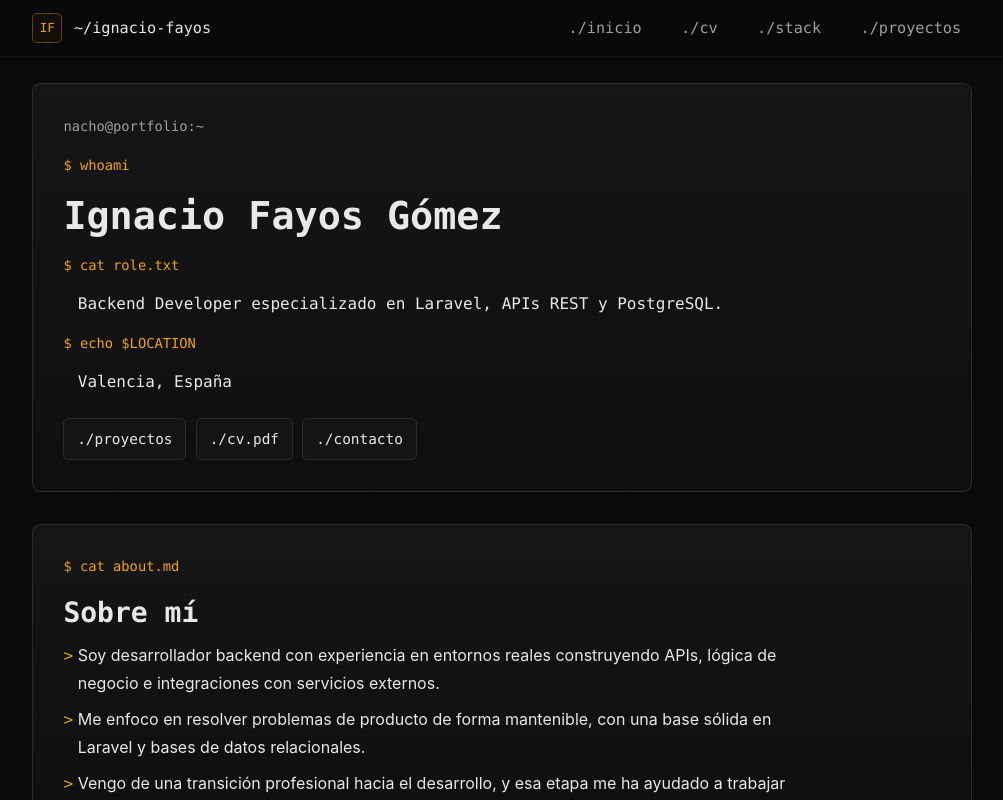
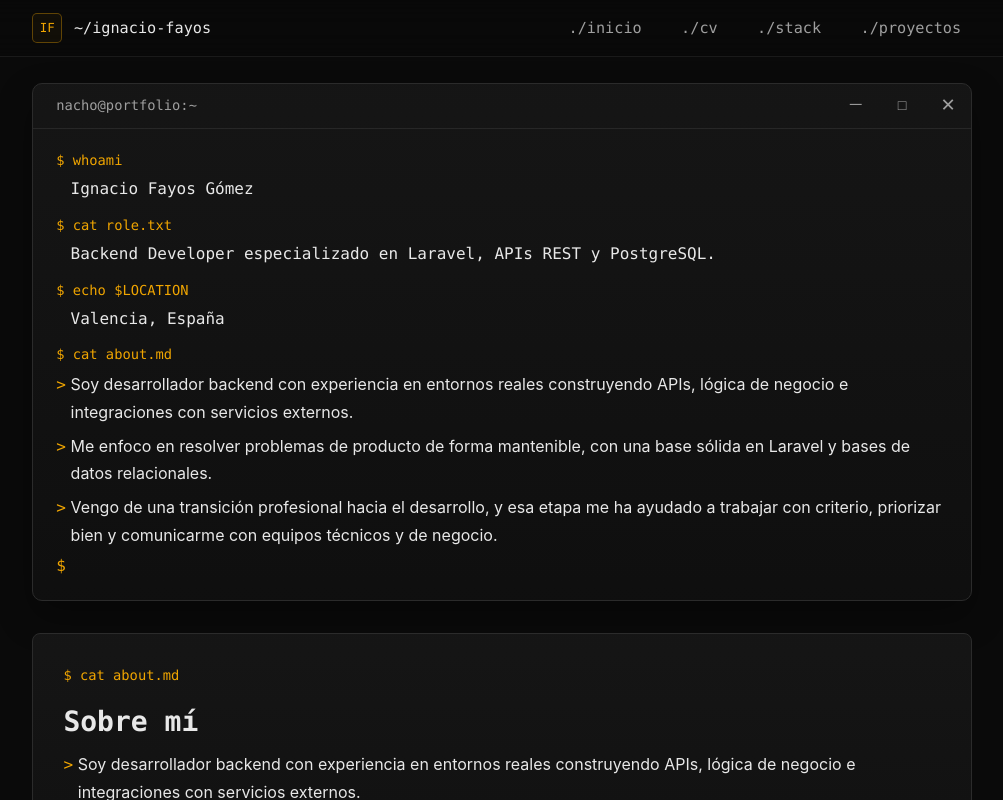
Before and after one commit to NachoFayos/Personal_portfolio, a Next.js app in the folder frontend/: page / in a window 1280 px wide. Shown: the top 800 px of the page, without its empty margins (138-1141 px from the left). Built offline with nearby package versions, Linux system fonts and the light colour scheme.

Commit message:
feat: refine terminal intro window

```diff
--- a/frontend/app/globals.css
+++ b/frontend/app/globals.css
@@ -151,7 +151,7 @@ a {
   background: rgba(240, 165, 0, 0.04);
 }
 
-.hero,
+.intro-window,
 .section {
   border: 1px solid var(--border);
   border-radius: 8px;
@@ -160,11 +160,18 @@ a {
     rgba(22, 22, 22, 0.95) 0%,
     rgba(15, 15, 15, 0.96) 100%
   );
+}
+
+.section {
   padding: 1.5rem;
 }
 
-.hero {
+.intro-window {
   margin-bottom: 2rem;
+  padding: 0;
+  border-radius: 10px;
+  box-shadow: 0 16px 36px rgba(0, 0, 0, 0.32);
+  overflow: hidden;
 }
 
 .section + .section {
@@ -198,10 +205,18 @@ a {
   font-size: 0.86rem;
 }
 
+.intro-window .section__command {
+  margin: 0 0 0.15rem;
+}
+
+.intro-window .terminal-copy {
+  margin-top: 0;
+  gap: 0.4rem;
+}
+
 h1,
 h2,
 h3,
-.hero__actions,
 .entry__meta,
 .tag,
 .status,
@@ -227,41 +242,126 @@ h3 {
 }
 
 .hero__output,
+.cursor {
+  margin-left: 0.2rem;
+  color: var(--accent);
+  animation: blink 1.1s steps(1) infinite;
+}
+
 .section__subtitle,
 .entry__meta,
 .status {
   color: var(--text-muted);
 }
 
-.hero__prompt {
-  margin: 0 0 1rem;
+.intro-window__bar {
+  min-height: 44px;
+  border-bottom: 1px solid rgba(255, 255, 255, 0.08);
+  background: transparent;
+  display: flex;
+  align-items: stretch;
+  justify-content: space-between;
+  gap: 1rem;
+  padding: 0 0 0 1.15rem;
+}
+
+.intro-window__title {
+  margin: 0;
+  display: flex;
+  align-items: center;
+  font-family: 'JetBrains Mono', 'SFMono-Regular', Consolas, monospace;
   color: var(--text-muted);
-  font-family: 'JetBrains Mono', 'SFMono-Regular', Consolas, monospace;
   font-size: 0.86rem;
 }
 
-.hero__terminal {
-  display: grid;
-  gap: 0.9rem;
+.intro-window__controls {
+  display: flex;
+  align-items: stretch;
+  align-self: stretch;
+  margin-left: auto;
 }
 
-.hero__line {
+.window-control {
+  width: 46px;
+  height: 44px;
   display: grid;
-  gap: 0.3rem;
+  place-items: center;
+  border: none;
+  border-radius: 0;
+  background: transparent;
+  color: var(--text-muted);
+  user-select: none;
+  cursor: default;
+  transition:
+    background-color 140ms ease,
+    color 140ms ease;
 }
 
-.hero__output {
+.window-control:hover {
+  background: rgba(255, 255, 255, 0.08);
+  color: var(--text);
+}
+
+.window-control__minimize-icon,
+.window-control__maximize-icon,
+.window-control__close-icon {
+  display: block;
+  line-height: 1;
+  font-family: 'Segoe UI Symbol', 'Segoe UI', sans-serif;
+}
+
+.window-control__minimize-icon {
+  font-size: 0.6rem;
+  font-weight: 700;
+  transform: translateY(-2px) scaleX(1.35);
+}
+
+.window-control__maximize-icon {
+  font-size: 0.9rem;
+  font-weight: 700;
+  transform: translateY(-1px);
+}
+
+.window-control__close-icon {
+  font-size: 1.5rem;
+  font-weight: 400;
+  transform: translateY(-2px);
+}
+
+.window-control--close:hover {
+  background: #c42b1c;
+  color: #ffffff;
+}
+
+.intro-window__body {
+  padding: 1.15rem 1.15rem 1.35rem;
+  display: grid;
+  gap: 0.75rem;
+}
+
+.intro-window__line {
+  display: grid;
+  gap: 0.12rem;
+}
+
+.intro-window__name {
   margin: 0;
   padding-left: 0.9rem;
   font-family: 'JetBrains Mono', 'SFMono-Regular', Consolas, monospace;
+  font-size: 1rem;
+  font-weight: 400;
+  line-height: 1.55;
   color: var(--text);
-  line-height: 1.55;
 }
 
-.cursor {
-  margin-left: 0.2rem;
-  color: var(--accent);
-  animation: blink 1.1s steps(1) infinite;
+.intro-window__output {
+  margin: 0;
+  padding-left: 0.9rem;
+  font-family: 'JetBrains Mono', 'SFMono-Regular', Consolas, monospace;
+  font-size: 1rem;
+  font-weight: 400;
+  line-height: 1.55;
+  color: var(--text);
 }
 
 @keyframes blink {
@@ -281,7 +381,8 @@ h3 {
   margin-top: 0.3rem;
   display: grid;
   gap: 0.55rem;
-  max-width: 74ch;
+  width: 100%;
+  max-width: none;
 }
 
 .terminal-copy p {
@@ -296,6 +397,13 @@ h3 {
   left: 0;
   color: var(--accent);
   font-family: 'JetBrains Mono', 'SFMono-Regular', Consolas, monospace;
+}
+
+.intro-window__prompt-end {
+  margin: 0.45rem 0 0;
+  font-family: 'JetBrains Mono', 'SFMono-Regular', Consolas, monospace;
+  color: var(--accent);
+  line-height: 1;
 }
 
 .button {
@@ -512,7 +620,6 @@ a:focus-visible {
 }
 
 @media (min-width: 760px) {
-  .hero,
   .section {
     padding: 1.9rem;
   }
@@ -521,6 +628,14 @@ a:focus-visible {
     margin-top: 1.8rem;
   }
 
+  .intro-window__bar {
+    padding-left: 1.45rem;
+  }
+
+  .intro-window__body {
+    padding: 1.25rem 1.45rem 1.6rem;
+  }
+
   .contact-grid {
     grid-template-columns: 1fr 1.1fr;
   }
--- a/frontend/app/page.tsx
+++ b/frontend/app/page.tsx
@@ -6,12 +6,6 @@ type QuickLink = {
   href: string;
   external?: boolean;
 };
-
-const quickLinks: QuickLink[] = [
-  { label: './proyectos', href: '#proyectos' },
-  { label: './cv.pdf', href: profile.contact.cvUrl, external: true },
-  { label: './contacto', href: '#contacto' }
-];
 
 const topLinks: QuickLink[] = [
   { label: './inicio', href: '#inicio' },
@@ -53,44 +47,56 @@ export default function HomePage() {
       </header>
 
       <main className="portfolio" id="inicio">
-        <section className="hero" aria-labelledby="hero-title">
-          <p className="hero__prompt">nacho@portfolio:~</p>
+      <section className="intro-window" aria-labelledby="hero-title">
+        <header className="intro-window__bar">
+          <p className="intro-window__title">nacho@portfolio:~</p>
 
-          <div className="hero__terminal">
-            <div className="hero__line">
+          <div className="intro-window__controls" aria-hidden="true">
+            <span className="window-control">
+              <span className="window-control__minimize-icon">—</span>
+            </span>
+
+            <span className="window-control">
+              <span className="window-control__maximize-icon">□</span>
+            </span>
+
+            <span className="window-control window-control--close">
+              <span className="window-control__close-icon">×</span>
+            </span>
+          </div>
+        </header>
+
+        <div className="intro-window__body">
+          <div className="intro-window__line">
             <p className="section__command">$ whoami</p>
-              <h1 id="hero-title">{profile.name}</h1>
+            <h1 id="hero-title" className="intro-window__name">
+              {profile.name}
+            </h1>
           </div>
 
-            <div className="hero__line">
+          <div className="intro-window__line">
             <p className="section__command">$ cat role.txt</p>
-              <p className="hero__output">{profile.headline}</p>
+            <p className="intro-window__output">{profile.headline}</p>
           </div>
 
-            <div className="hero__line">
+          <div className="intro-window__line">
             <p className="section__command">$ echo $LOCATION</p>
-              <p className="hero__output">
-                Valencia, España
-                <span className="cursor" aria-hidden="true">
-                  ▋
-                </span>
+            <p className="intro-window__output">Valencia, España</p>
+          </div>
+
+          <div className="intro-window__line">
+            <p className="section__command">$ cat about.md</p>
+            <div className="terminal-copy" aria-label="Descripción profesional">
+              {aboutLines.map((line) => (
+                <p key={line}>{line.trim().endsWith('.') ? line.trim() : `${line.trim()}.`}</p>
+              ))}
+            </div>
+
+            <p className="intro-window__prompt-end" aria-hidden="true">
+              $<span className="cursor">▋</span>
             </p>
           </div>
         </div>
-
-          <nav className="hero__actions" aria-label="Acciones principales">
-            {quickLinks.map((link) => (
-              <a
-                key={link.label}
-                href={link.href}
-                className="button"
-                target={link.external ? '_blank' : undefined}
-                rel={link.external ? 'noreferrer' : undefined}
-              >
-                {link.label}
-              </a>
-            ))}
-          </nav>
       </section>
 
         <Section id="sobre-mi" title="Sobre mí" commandLabel="$ cat about.md" variant="about">
```
Lines whose indentation alone changed are shown as unchanged.
